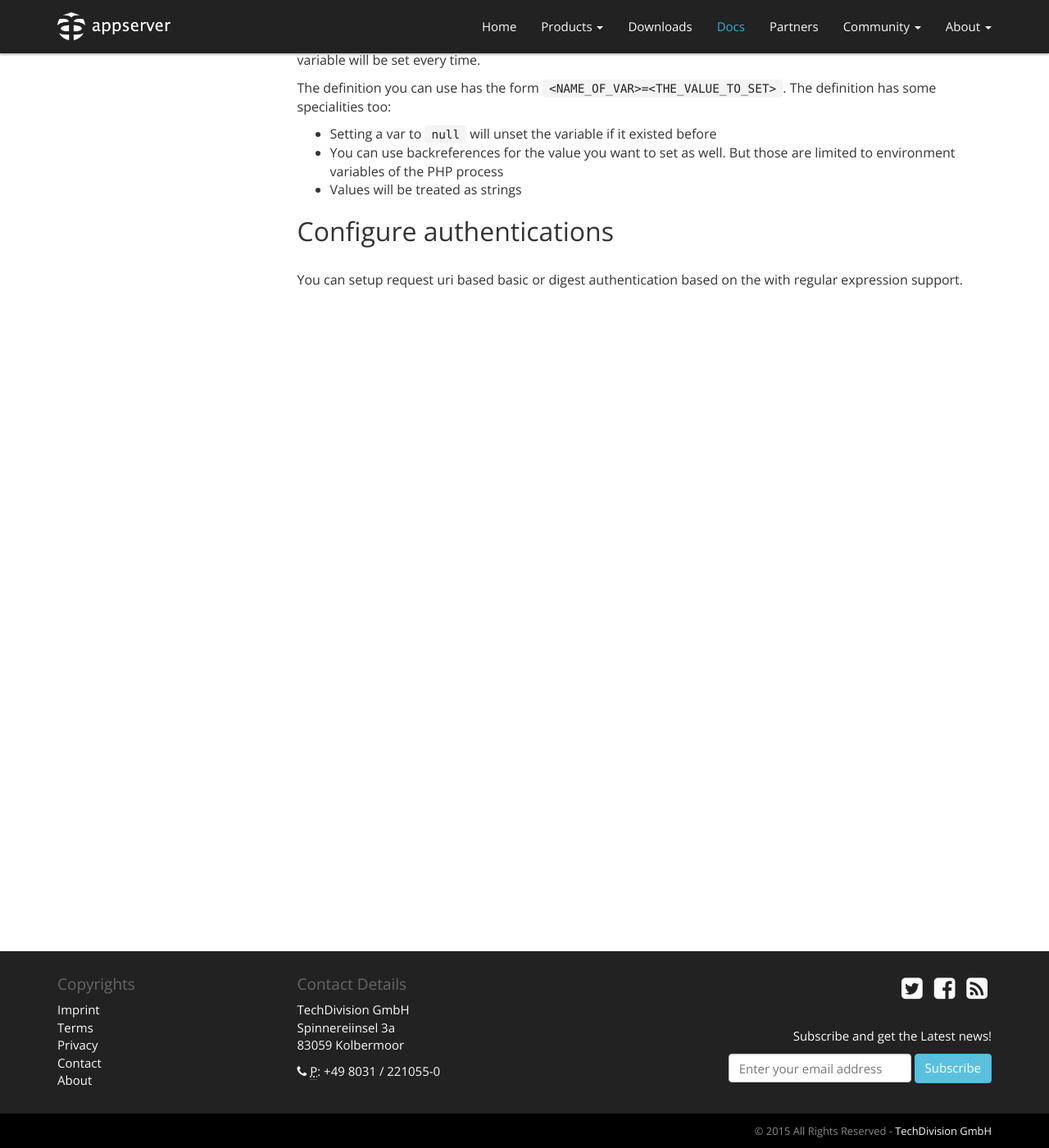
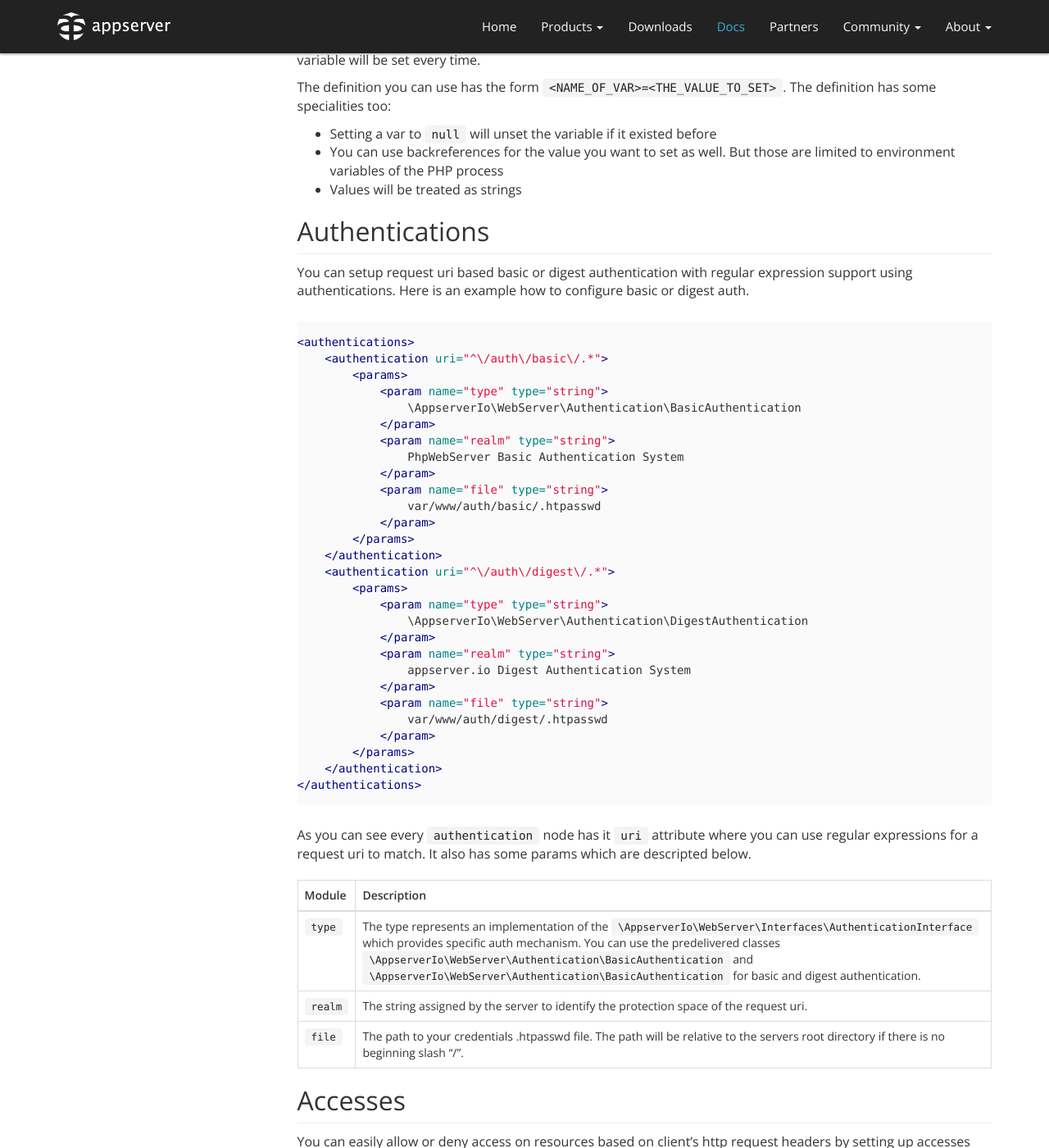
Before and after one commit to appserver-io/appserver, a Jekyll site: the page built from _docs/http-s-server.md, in a window 1280 px wide and 1400 px high, scrolled down 6299 px. Shown: the whole window at 82% size. Built offline with Jekyll 4.4.1, drawn with Linux system fonts in a browser that asks for light colours; nearby versions of some CDN libraries; library files that are not in the unit come from our copies; Markdown is read by kramdown in place of the engine named in the settings; some of the changed text lies outside the part shown.

Commit message:
finished http(s) docu

````diff
--- a/_docs/http-s-server.md
+++ b/_docs/http-s-server.md
@@ -4,26 +4,28 @@
 position: 40
 group: Docs
 subDocs:
-  - title: Configure the HTTP(S) server
-    href: configure-the-http-s-server
-  - title: The connection handler
-    href: the-connection-handler
-  - title: Server modules
+  - title: Connection Handler
+    href: connection-handler
+  - title: Server Modules
     href: server-modules
-  - title: Configure a Virtual Host
-    href: configure-a-virtual-host
-  - title: Configure your Environment Variables
-    href: configure-your-environment-variables
-  - title: Configure authentications
-    href: configure-authentications
+  - title: Virtual Hosts
+    href: virtual-hosts
+  - title: CEnvironment Variables
+    href: environment-variables
+  - title: Authentications
+    href: authentications
+  - title: Accesses
+    href: accesses
+  - title: File Handlers
+    href: file-handlers
+  - title: Locations
+    href: locations
 permalink: /documentation/http-s-server.html
 ---
 
-## Configure the HTTP(S) server
-
-The http(s) server is configured like any other server component using our
+The HTTP(S) Server is build and configured like any other server component using our
 [multithreaded server framework](<https://github.com/appserver-io/server>). Let's have a look at the main configuration
-of the http server component.
+of the server component itselfe.
 
 ```xml
 <server
@@ -114,7 +116,7 @@
 > you will have to handle another protocol which might not be compatible with the modules you provided in the same server
 > configuration. In certain circumstances it will make sense but it's not best practise to do this.
 
-## Server modules
+## Server Modules
 
 As mentioned at the beginning we're using our [multithreaded server framework](<https://github.com/appserver-io/server>)
 which allows you to provide modules for request and response processing triggered from several hooks.
@@ -122,7 +124,7 @@
 Let's get an overview of those hooks which can also be found in the corresponding dictionary class `\AppserverIo\Server\Dictionaries\ModuleHooks`
 
 | Hook             | Description |
-| -----------------| ----------- |
+| ---------------- | ----------- |
 | `REQUEST_PRE`    | The request pre hook should be used to do something before the request will be parsed. So if there is a keep-alive loop going on this will be triggered every request loop. |
 | `REQUEST_POST`   | The request post hook should be used to do something after the request has been parsed. Most modules such as CoreModule will use this hook to do their job. |
 | `RESPONSE_PRE`   | The response pre hook will be triggered at the point before the response will be prepared for sending it to the to the connection endpoint. |
@@ -161,7 +163,7 @@
 Find an overview of all modules below ...
 
 | Module                      | Description |
-| ----------------------------| ----------- |
+| --------------------------- | ----------- |
 | `VirtualHostModule`         | Provides virtual host functionality that allows you to run more than one hostname (such as yourname.example.com and othername.example.com) on the same server while having different params and configurations. |
 | `AuthenticationModule`      | Offers the possibility to secure resources using basic or digest authentication based on request uri with regular expression support. |
 | `EnvironmentVariableModule` | This module let you manipulate server environment variables. These can be conditionally set, unset and copied in form of an OS context. |
@@ -175,10 +177,10 @@
 | `DeflateModule`             | It provides the `deflate` output filter that allows output from your server to be compressed before being sent to the client over the network. |
 | `ProfileModule`             | Allows request based realtime profiling using external tools like logstash and kibana. |
 
-## Configure a Virtual Host
+## Virtual Hosts
 
 Using virtual hosts you can extend the default server configuration and produce a host specific
-environment for your app to run.
+environment for your hostname or app to run.
 
 You can do so by adding a virtual host configuration to your global server configuration file. See
 the example for a XML based configuration below:
@@ -201,10 +203,14 @@
 The above configuration sits within the server element and opens up the virtual host `example.local`
 which has a different document root than the global configuration has. The virtual host is born. :-)
 
+> Most of the `params` that are available in the `server` node can be overwritten and you can also define all following
+> configurations like [Environment Variables](<#configure-your-environment-variables>), [Authentications](<#configure-authentications>), [Accesses](<#configure-accesses>) and of course [Locations](<#configure-locations>) for every virtual host
+> on its own.
+
 The `virtualHost` element can hold params, rewrite rules or environment variables which are only
 available for the host specifically.
 
-## Configure your Environment Variables
+## Environment Variables
 
 You can set environment variables using either the global or the virtual host based configuration.
 The example below shows a basic usage of environment variables in XML format.
@@ -239,6 +245,121 @@
   environment variables of the PHP process
 - Values will be treated as strings
 
-## Configure authentications
+## Authentications
 
-You can setup request uri based basic or digest authentication based on the  with regular expression support.
+You can setup request uri based basic or digest authentication with regular expression support using authentications.
+Here is an example how to configure basic or digest auth.
+
+```xml
+<authentications>
+    <authentication uri="^\/auth\/basic\/.*">
+        <params>
+            <param name="type" type="string">
+                \AppserverIo\WebServer\Authentication\BasicAuthentication
+            </param>
+            <param name="realm" type="string">
+                PhpWebServer Basic Authentication System
+            </param>
+            <param name="file" type="string">
+                var/www/auth/basic/.htpasswd
+            </param>
+        </params>
+    </authentication>
+    <authentication uri="^\/auth\/digest\/.*">
+        <params>
+            <param name="type" type="string">
+                \AppserverIo\WebServer\Authentication\DigestAuthentication
+            </param>
+            <param name="realm" type="string">
+                appserver.io Digest Authentication System
+            </param>
+            <param name="file" type="string">
+                var/www/auth/digest/.htpasswd
+            </param>
+        </params>
+    </authentication>
+</authentications>
+```
+
+As you can see every `authentication` node has it `uri` attribute where you can use regular expressions for a request
+uri to match. It also has some params which are descripted below.
+
+| Module  | Description |
+| ------- | ----------- |
+| `type`  | The type represents an implementation of the `\AppserverIo\WebServer\Interfaces\AuthenticationInterface` which provides specific auth mechanism. You can use the predelivered classes `\AppserverIo\WebServer\Authentication\BasicAuthentication` and `\AppserverIo\WebServer\Authentication\BasicAuthentication` for basic and digest authentication. |
+| `realm` | The string assigned by the server to identify the protection space of the request uri. |
+| `file`  | The path to your credentials .htpasswd file. The path will be relative to the servers root directory if there is no beginning slash "/". |
+
+## Accesses
+
+You can easily allow or deny access on resources based on client's http request headers by setting up accesses within
+your server or virtual-host configuration.
+
+```xml
+    <accesses>
+        <!-- per default allow everything -->
+        <access type="allow">
+            <params>
+                <param name="X_REQUEST_URI" type="string">.*</param>
+            </params>
+        </access>
+    </accesses>
+```
+
+All `access` nodes need to have a type which can be either `allow` or `deny`. To react on specific request headers and
+their values you have to add a one `param` node per header. The `name` attribute has to be the request header name and
+the value is a regular expression you want to match.
+
+> All request header value checks (means all `param` nodes), given by an `access` node are AND combined.
+
+## File Handlers
+
+File handlers are used for define a mapping between specific [Server Modules](<#server-modules>) and requested
+resources by their file extensions.
+
+```xml
+<fileHandlers>
+    <fileHandler name="fastcgi" extension=".php">
+        <params>
+            <param name="host" type="string">127.0.0.1</param>
+            <param name="port" type="integer">9010</param>
+        </params>
+    </fileHandler>
+<fileHandlers>
+```
+
+If you use this configuration a client requesting a resource having the extension `.php` will be processed by the
+fastcgi server module. That means instead of serving the `.php` file as static resource by the core module the fastcgi
+module will proceed the request by connecting to a fastcgi backend provided in the corresponding `params` node.
+
+| Param  | Description |
+| ------ | ----------- |
+| `host` | The ip address to the fastcgi backend |
+| `port` | The port to the fastcgi backend |
+
+> The file handlers name have to be equal to the modules name you want to trigger. So every module has to implement
+> a `getModuleName()` method as defined in `\AppserverIo\Server\Interfaces\ModuleInterface`.
+
+## Locations
+
+Locations are usefull if you want to have other fileHandlers or the fileHandlers configuration changed on a
+certain request uri pattern to be triggered.
+
+```xml
+<locations>
+    <location condition="\/test\.php">
+        <handlers>
+            <handler name="fastcgi" extension=".php">
+                <!--
+                <params>
+                    <param name="host" type="string">127.0.0.1</param>
+                    <param name="port" type="integer">9555</param>
+                </params>
+                 -->
+            </handler>
+        </handlers>
+    </location>
+</locations>
+```
+
+In this example the `/test.php` script will be processed by another fastcgi backend listening on `127.0.0.1:9555`
--- a/_sass/_docs.scss
+++ b/_sass/_docs.scss
@@ -46,7 +46,8 @@
   }
 
   h2 {
-    padding-bottom: 20px;
+    padding-bottom: 10px;
+    border-bottom: 1px solid #eee;
   }
 
   h2:before {
````
Also changed, not shown: other parts of _docs/http-s-server.md (+2 -2 lines).
